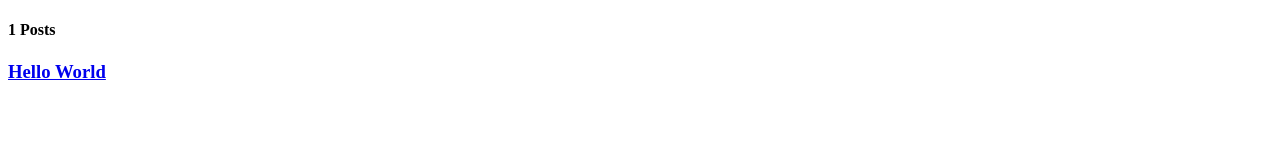
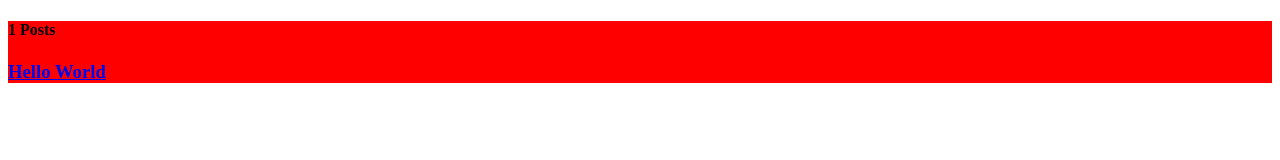
Before and after one commit to cjisu/blog, a Gatsby site: page / in a window 1280 px wide. Built offline with nearby package versions, Linux system fonts and the light colour scheme; Gatsby itself is replaced by a stand-in of ours.

Commit message:
Add styled-components

```diff
--- a/gatsby-config.js
+++ b/gatsby-config.js
@@ -17,5 +17,6 @@ module.exports = {
       },
     },
     `gatsby-transformer-remark`,
+    `gatsby-plugin-styled-components`,
   ],
 }
--- a/package.json
+++ b/package.json
@@ -13,11 +13,14 @@
     "test": "echo \"Write tests! -> https://gatsby.dev/unit-testing\""
   },
   "dependencies": {
+    "babel-plugin-styled-components": "^1.10.6",
     "gatsby": "^2.13.4",
+    "gatsby-plugin-styled-components": "^3.1.0",
     "gatsby-source-filesystem": "^2.1.2",
     "gatsby-transformer-remark": "^2.6.1",
     "react": "^16.8.6",
-    "react-dom": "^16.8.6"
+    "react-dom": "^16.8.6",
+    "styled-components": "^4.3.2"
   },
   "devDependencies": {
     "prettier": "^1.18.2"
--- /dev/null
+++ b/src/components/container.js
@@ -0,0 +1,11 @@
+import React from "react"
+import styled from "styled-components"
+
+const Section = styled.section`
+  margin: 0 auto;
+  background: red;
+`
+
+export default ({ children }) => (
+  <Section className={`container`}>{children}</Section>
+)
--- a/src/pages/index.js
+++ b/src/pages/index.js
@@ -1,8 +1,10 @@
 import React from "react"
 import { Link, graphql } from "gatsby"
+import Container from '../components/container';
 
 export default ({ data }) => {
   return (
+    <Container>
       <div>
         <h4>{data.allMarkdownRemark.totalCount} Posts</h4>
         {data.allMarkdownRemark.edges.map(({ node }) => (
@@ -14,6 +16,7 @@ export default ({ data }) => {
           </div>
         ))}
       </div>
+      </Container>
   )
 }
 
```
Also changed, not shown: 1 other file.
